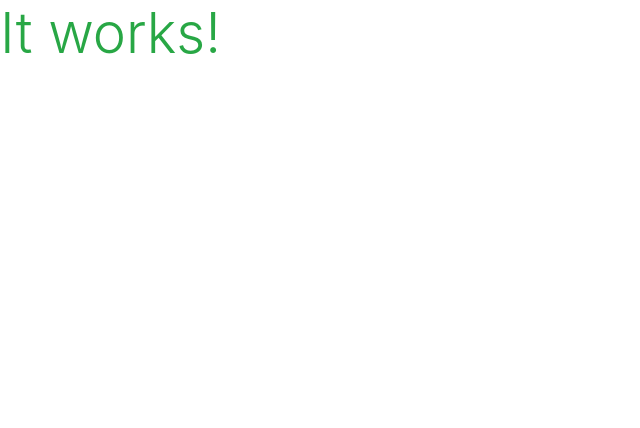
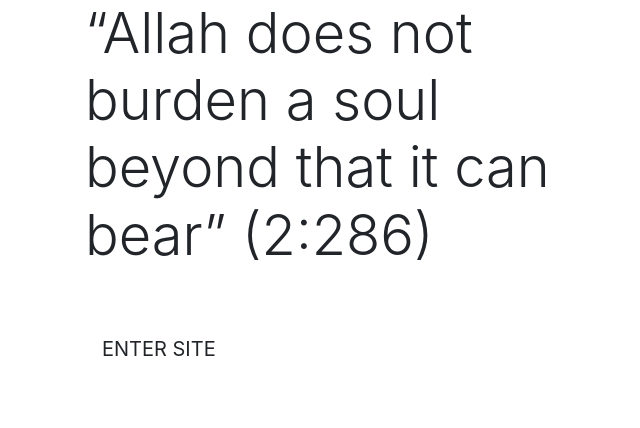
Before and after one commit to Shanbashir1/Islamic-Blog, a Django app: page / in a window 1280 px wide. Shown: the top 428 px of the page, without its empty margins (0-640 px from the left). Run offline with Django 3.2, Linux system fonts and the light colour scheme; some libraries are stand-ins or nearby versions.

Commit message:
Added home page contents

```diff
--- a/home/templates/home/index.html
+++ b/home/templates/home/index.html
@@ -1,6 +1,27 @@
 {% extends "base.html" %}
 {% load static %}
 
+{% block page_header %}
+<div class="container header-container">
+    <div class="row">
+        <div class="col"></div>
+    </div>
+</div>
+{% endblock %}
+
 {% block content %}
-<h1 class="display-4 text-success">It works!</h1>
+<div class="container h-100">
+    <div class="row h-100">
+        <div class="col-7 col-md-6 my-auto">
+            <h1 class="display-4 logo-font text-black">
+                “Allah does not burden a soul beyond that it can bear” (2:286)
+            </h1>
+            <div class="my-5">
+                <h4>
+                    <a href="#" class="btn btn-lg rounded-0 text-uppercase py-3">Enter Site</a>
+                </h4>
+            </div>
+        </div>
+    </div>
+</div>
 {% endblock %}
```
